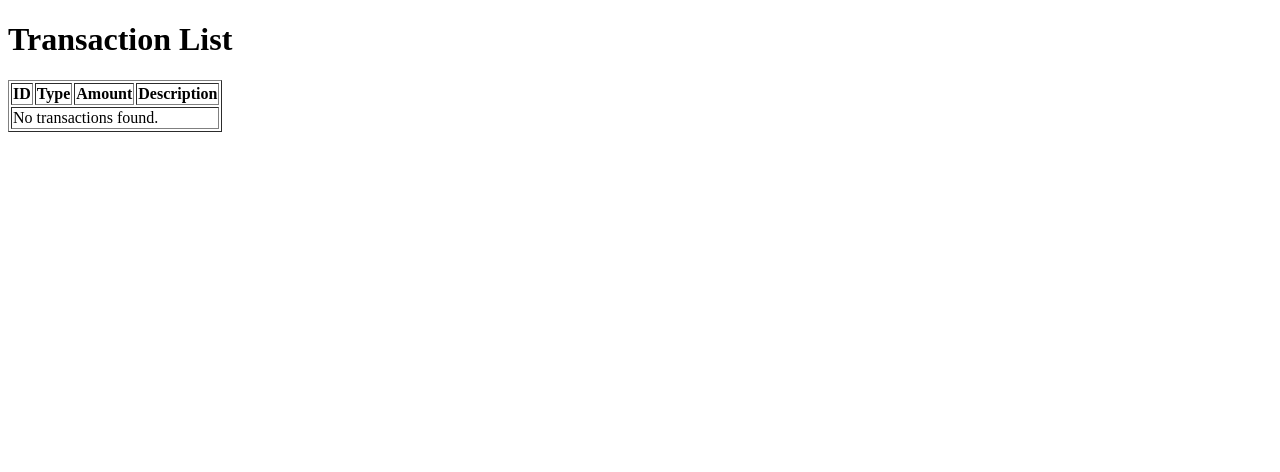
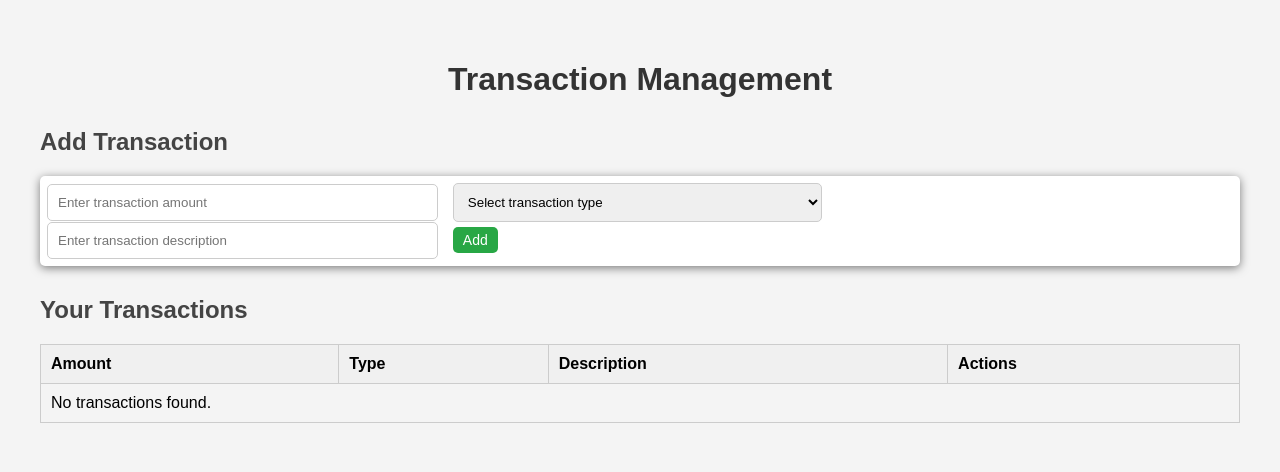
Before and after one commit to Phoo1911/fastapi, a FastAPI app: template templates/index.html in a window 1280 px wide. Shown: the top 472 px of the page. Run offline with FastAPI, Linux system fonts and the light colour scheme; the template is opened without the code that fills it, so the values that code supplies are empty.

Commit message:
Update index.html

```diff
--- a/templates/index.html
+++ b/templates/index.html
@@ -3,27 +3,131 @@
 <head>
     <meta charset="UTF-8">
     <meta name="viewport" content="width=device-width, initial-scale=1.0">
-    <title>Transactions List</title>
-    <link rel="stylesheet" href="{{ url_for('static', path='style.css') }}">
+    <title>Transaction Management</title>
+    <style>
+        body {
+            font-family: Arial, sans-serif;
+            margin: 20px;
+            padding: 20px;
+            background-color: #f4f4f4;
+        }
+        h1 {
+            color: #333;
+            text-align: center;
+        }
+        h2 {
+            color: #444;
+            margin-top: 30px;
+        }
+        form {
+            margin-bottom: 15px;
+            padding: 7px;
+            background-color: #fff;
+            border-radius: 5px;
+            box-shadow: 0 2px 10px rgba(0, 0, 0, 0.5);
+        }
+        table {
+            width: 100%;
+            border-collapse: collapse;
+            margin-bottom: 30px;
+        }
+        th, td {
+            border: 1px solid #ccc;
+            padding: 10px;
+            text-align: left;
+        }
+        th {
+            background-color: #f0f0f0;
+        }
+        input, select {
+            padding: 10px;
+            margin-right: 10px;
+            border: 1px solid #ccc;
+            border-radius: 5px;
+            width: calc(33% - 22px);
+        }
+        button {
+            padding: 5px 10px;
+            border: none;
+            border-radius: 5px;
+            background-color: #28a745;
+            color: white;
+            cursor: pointer;
+            font-size: 14px;
+        }
+        button:hover {
+            background-color: #218838;
+        }
+        .delete-button {
+            background-color: transparent;
+            padding: 3px 8px;
+            font-size: 12px;
+            color: #dc3545;
+            border: none;
+            cursor: pointer;
+        }
+
+        /* Flash message styles */
+        .flash-message {
+            padding: 10px;
+            margin-bottom: 20px;
+            border-radius: 5px;
+            font-size: 14px;
+        }
+        .success {
+            background-color: #d4edda;
+            color: #155724;
+        }
+        .error {
+            background-color: #f8d7da;
+            color: #721c24;
+        }
+    </style>
 </head>
 <body>
-    <h1>Transaction List</h1>
-    <table border="1">
+
+<h1>Transaction Management</h1>
+
+<!-- Flash messages -->
+{% if message %}
+    <div class="flash-message {% if message == 'Transaction added successfully!' %}success{% else %}error{% endif %}">
+        {{ message }}
+    </div>
+{% endif %}
+
+<h2>Add Transaction</h2>
+<form method="POST" action="/add_transaction">
+    <input type="number" name="amount" required placeholder="Enter transaction amount" step="0.01" min="0">
+    <select name="transaction_type" required>
+        <option value="" disabled selected>Select transaction type</option>
+        <option value="Income">Income</option>
+        <option value="Expense">Expense</option>
+    </select>
+    <input type="text" name="description" required placeholder="Enter transaction description">
+    <button type="submit">Add</button>
+</form>
+
+<h2>Your Transactions</h2>
+<table>
     <thead>
         <tr>
-                <th>ID</th>
+            <th>Amount</th>
             <th>Type</th>
-                <th>Amount</th>
             <th>Description</th>
+            <th>Actions</th>
         </tr>
     </thead>
     <tbody>
         {% for transaction in transactions %}
             <tr>
-                <td>{{ transaction.id }}</td>
+                <td>{{ transaction.amount }}</td>
                 <td>{{ transaction.type }}</td>
-                <td>{{ transaction.amount }}</td>
                 <td>{{ transaction.description }}</td>
+                <td>
+                    <form method="POST" action="/delete_transaction/{{ transaction.id }}" style="display:inline;">
+                        <button type="submit" class="delete-button">Delete</button>
+                    </form>
+                </td>
             </tr>
         {% else %}
             <tr>
@@ -32,5 +136,6 @@
         {% endfor %}
     </tbody>
 </table>
+
 </body>
 </html>
```
Lines whose indentation alone changed are shown as unchanged.
